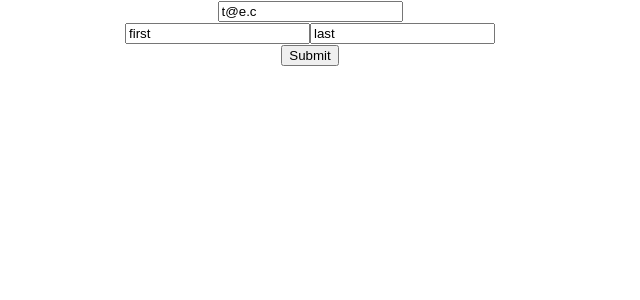
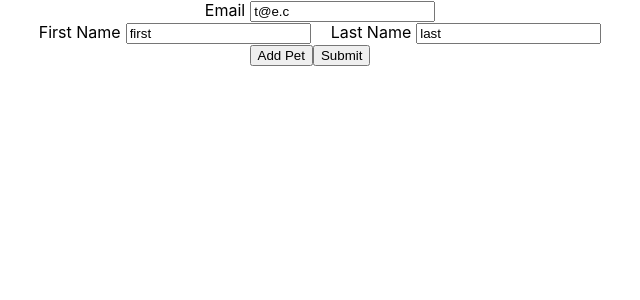
Before and after one commit to daria-sorokina-da/react-hook-form-playground-ts, a React (Create React App) app: page / in a window 1280 px wide. Shown: the top 300 px of the page, without its empty margins (330-970 px from the left). Built offline with nearby package versions, Linux system fonts and the light colour scheme.

Commit message:
Added an array of custom components

```diff
--- a/src/App.css
+++ b/src/App.css
@@ -1,5 +1,16 @@
 .App {
   text-align: center;
+}
+
+p {
+  color:red;
+  display: inline;
+  margin-left: 5px;
+}
+
+label{
+  margin-left: 20px;
+  margin-right: 5px;
 }
 
 .App-logo {
--- a/src/App.tsx
+++ b/src/App.tsx
@@ -1,10 +1,11 @@
 import "./App.css";
 import Joi from "joi";
 import { joiResolver } from "@hookform/resolvers/joi";
-import { Controller, useForm } from "react-hook-form";
+import { Controller, useFieldArray, useForm } from "react-hook-form";
 import { ErrorMessage } from "@hookform/error-message";
 import { useEffect } from "react";
-import FullName from "./FullName";
+import FullName from "./fields/FullName";
+import PetInfo from "./fields/PetInfo";
 
 export type MappedLike<Type, PropertyType> = {
   [Property in keyof Type]: PropertyType;
@@ -16,13 +17,43 @@ export type FormFields = {
     last: string | undefined;
   };
   email: string | undefined;
+  petInfos: {
+    name: string | undefined;
+    isFat: boolean;
+    favouriteFood: string | undefined;
+  }[];
 };
 
 const schema: MappedLike<FormFields, Joi.SchemaLike> = {
   name: Joi.object({
-    first: Joi.string().max(10).message("Max length is 10").required(),
-    last: Joi.string().max(10).message("Max length is 10").required(),
+    first: Joi.string()
+      .empty("")
+      .max(10)
+      .message("Max length is 10")
+      .required(),
+    last: Joi.string()
+      .empty("")
+      .max(10)
+      .message("Max length is 10")
+      .when("first", {
+        is: "req",
+        then: Joi.required(),
+      }),
   }),
+  petInfos: Joi.array().items(
+    Joi.object({
+      name: Joi.string()
+        .empty("")
+        .max(10)
+        .message("Max length is 10")
+        .required(),
+      isFat: Joi.boolean(),
+      favouriteFood: Joi.string().empty("").max(10).when("isFat", {
+        is: true,
+        then: Joi.required(),
+      }),
+    })
+  ),
   email: Joi.string()
     .email({ tlds: { allow: false } })
     .required(),
@@ -46,8 +77,13 @@ export default function App() {
         last: "last",
       },
       email: "t@e.c",
+      petInfos: [],
     },
     resolver: formResolver,
+  });
+  const petInfosFields = useFieldArray({
+    control,
+    name: "petInfos",
   });
 
   useEffect(() => {});
@@ -64,6 +100,14 @@ export default function App() {
     console.log(formState.errors);
   };
 
+  const addPet = () => {
+    petInfosFields.append({
+      name: undefined,
+      isFat: false,
+      favouriteFood: undefined,
+    });
+  };
+
   return (
     <div className="App">
       <form onSubmit={handleSubmit(onSubmit)}>
@@ -75,7 +119,13 @@ export default function App() {
             formState: { errors },
           }) => (
             <div>
-              <input value={value} onChange={onChange} onBlur={onBlur} />
+              <label htmlFor="email">Email</label>
+              <input
+                id="email"
+                value={value}
+                onChange={onChange}
+                onBlur={onBlur}
+              />
               <ErrorMessage
                 errors={errors}
                 name={name}
@@ -85,6 +135,16 @@ export default function App() {
           )}
         />
         <FullName name="name" control={control} />
+        {petInfosFields.fields.map((petInfo, index) => (
+          <PetInfo
+            key={petInfo.id}
+            name={`petInfos.${index}`}
+            control={control}
+          />
+        ))}
+        <button type="button" onClick={() => addPet()}>
+          Add Pet
+        </button>
         <button type="submit" onClick={() => log()}>
           Submit
         </button>
--- a/src/FullName.tsx
+++ b/src/fields/FullName.tsx
@@ -1,32 +1,16 @@
-import { ErrorMessage } from "@hookform/error-message";
+import {
+  ErrorMessage,
+  FieldValuesFromFieldErrors,
+} from "@hookform/error-message";
 import { useEffect, useState } from "react";
 import {
-  Control,
   Controller,
-  ControllerFieldState,
-  ControllerRenderProps,
   FieldErrors,
   FieldName,
   FieldPath,
   FieldValues,
-  UseFormStateReturn,
 } from "react-hook-form";
-
-type Props<TFieldValues extends FieldValues> = {
-  name: FieldPath<TFieldValues>;
-  control: Control<TFieldValues, any>;
-};
-export declare type FieldValuesFromFieldErrors<TFieldErrors> =
-  TFieldErrors extends FieldErrors<infer TFieldValues> ? TFieldValues : never;
-
-type FullNameFieldsProps<
-  TFieldValues extends FieldValues,
-  TName extends FieldPath<TFieldValues> = FieldPath<TFieldValues>
-> = {
-  field: ControllerRenderProps<TFieldValues, TName>;
-  fieldState: ControllerFieldState;
-  formState: UseFormStateReturn<TFieldValues>;
-};
+import { CustomFormFieldInternalProps, CustomFormFieldProps } from "./types";
 
 const FullNameFields = <
   TFieldValues extends FieldValues,
@@ -34,7 +18,7 @@ const FullNameFields = <
 >({
   field: { onChange, onBlur, value, name, ref },
   formState: { errors },
-}: FullNameFieldsProps<TFieldValues, TName>) => {
+}: CustomFormFieldInternalProps<TFieldValues, TName>) => {
   type FullName = {
     first: string | undefined;
     last: string | undefined;
@@ -61,7 +45,9 @@ const FullNameFields = <
 
   return (
     <div>
+      <label htmlFor={`${name}.first`}>First Name</label>
       <input
+        id={`${name}.first`}
         value={value.first}
         onChange={(e) => updateFirst(e.target.value)}
         onBlur={onBlur}
@@ -75,7 +61,9 @@ const FullNameFields = <
         }
         render={({ message }) => <p>{message}</p>}
       />
+      <label htmlFor={`${name}.last`}>Last Name</label>
       <input
+        id={`${name}.last`}
         value={value.last}
         onChange={(e) => updateLast(e.target.value)}
         onBlur={onBlur}
@@ -96,7 +84,7 @@ const FullNameFields = <
 const FullName = <TFieldValues extends FieldValues>({
   name,
   control,
-}: Props<TFieldValues>) => (
+}: CustomFormFieldProps<TFieldValues>) => (
   <Controller
     name={name}
     control={control}
--- /dev/null
+++ b/src/fields/PetInfo.tsx
@@ -0,0 +1,121 @@
+import {
+  ErrorMessage,
+  FieldValuesFromFieldErrors,
+} from "@hookform/error-message";
+import { useEffect, useState } from "react";
+import {
+  Controller,
+  FieldErrors,
+  FieldName,
+  FieldPath,
+  FieldValues,
+} from "react-hook-form";
+import { CustomFormFieldInternalProps, CustomFormFieldProps } from "./types";
+
+const PetInfoFields = <
+  TFieldValues extends FieldValues,
+  TName extends FieldPath<TFieldValues> = FieldPath<TFieldValues>
+>({
+  field: { onChange, onBlur, value, name, ref },
+  formState: { errors },
+}: CustomFormFieldInternalProps<TFieldValues, TName>) => {
+  type PetInfo = {
+    name: string | undefined;
+    isFat: boolean;
+    favouriteFood: string | undefined;
+  };
+  const [petInfo, setPetInfo] = useState<PetInfo>(value);
+
+  const updateName = (newName: string | undefined) => {
+    setPetInfo((prevState) => ({
+      ...prevState,
+      name: newName,
+    }));
+  };
+
+  const updateIsFat = (newIsFat: boolean) => {
+    setPetInfo((prevState) => ({
+      ...prevState,
+      isFat: newIsFat,
+      favouriteFood: undefined,
+    }));
+  };
+
+  const updateFavouriteFood = (newFavouriteFood: string | undefined) => {
+    setPetInfo((prevState) => ({
+      ...prevState,
+      favouriteFood: newFavouriteFood,
+    }));
+  };
+
+  useEffect(() => {
+    onChange(petInfo);
+  }, [petInfo]);
+
+  return (
+    <div>
+      <label htmlFor={`${name}.name`}>Pet Name</label>
+      <input
+        id={`${name}.name`}
+        value={value.name}
+        onChange={(e) => updateName(e.target.value)}
+        onBlur={onBlur}
+      />
+      <ErrorMessage
+        errors={errors}
+        name={
+          `${name}.name` as unknown as FieldName<
+            FieldValuesFromFieldErrors<FieldErrors<TFieldValues>>
+          >
+        }
+        render={({ message }) => <p>{message}</p>}
+      />
+      <label htmlFor={`${name}.isFat`}>Is pet fat?</label>
+      <input
+        id={`${name}.isFat`}
+        type="checkbox"
+        checked={value.isFat}
+        onBlur={onBlur}
+        onChange={(e) => updateIsFat(e.target.checked)}
+      />
+      {petInfo.isFat && (
+        <>
+          <label htmlFor={`${name}.favouriteFood`}>Pet's favourite food</label>
+          <input
+            id={`${name}.favouriteFood`}
+            value={value.favouriteFood}
+            onChange={(e) => updateFavouriteFood(e.target.value)}
+            onBlur={onBlur}
+          />
+          <ErrorMessage
+            errors={errors}
+            name={
+              `${name}.favouriteFood` as unknown as FieldName<
+                FieldValuesFromFieldErrors<FieldErrors<TFieldValues>>
+              >
+            }
+            render={({ message }) => <p>{message}</p>}
+          />
+        </>
+      )}
+    </div>
+  );
+};
+
+const PetInfo = <TFieldValues extends FieldValues>({
+  name,
+  control,
+}: CustomFormFieldProps<TFieldValues>) => (
+  <Controller
+    name={name}
+    control={control}
+    render={({ field, fieldState, formState }) => (
+      <PetInfoFields
+        field={field}
+        fieldState={fieldState}
+        formState={formState}
+      />
+    )}
+  />
+);
+export default PetInfo;
--- /dev/null
+++ b/src/fields/types.ts
@@ -0,0 +1,15 @@
+import { Control, ControllerFieldState, ControllerRenderProps, FieldPath, FieldValues, UseFormStateReturn } from "react-hook-form";
+
+export type CustomFormFieldProps<TFieldValues extends FieldValues> = {
+  name: FieldPath<TFieldValues>;
+  control: Control<TFieldValues, any>;
+};
+
+export type CustomFormFieldInternalProps<
+  TFieldValues extends FieldValues,
+  TName extends FieldPath<TFieldValues> = FieldPath<TFieldValues>
+> = {
+  field: ControllerRenderProps<TFieldValues, TName>;
+  fieldState: ControllerFieldState;
+  formState: UseFormStateReturn<TFieldValues>;
+};
```
